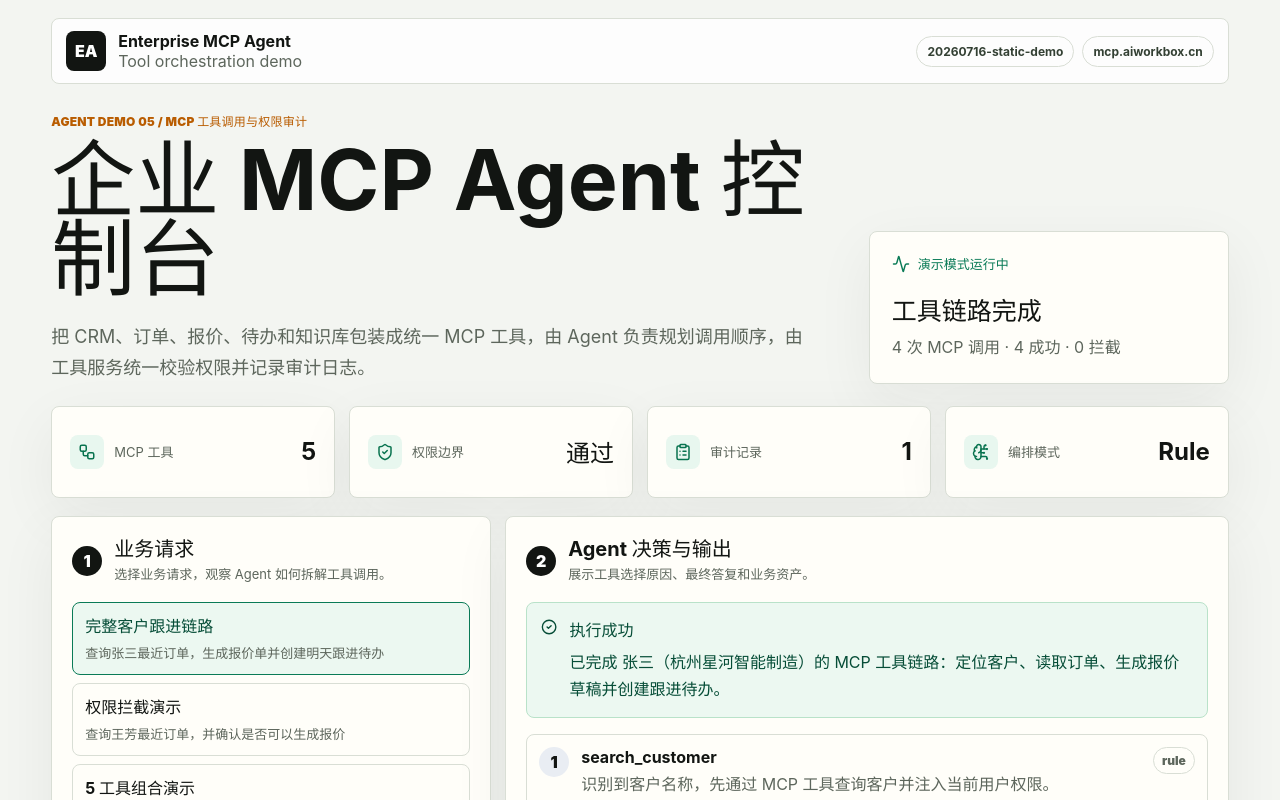
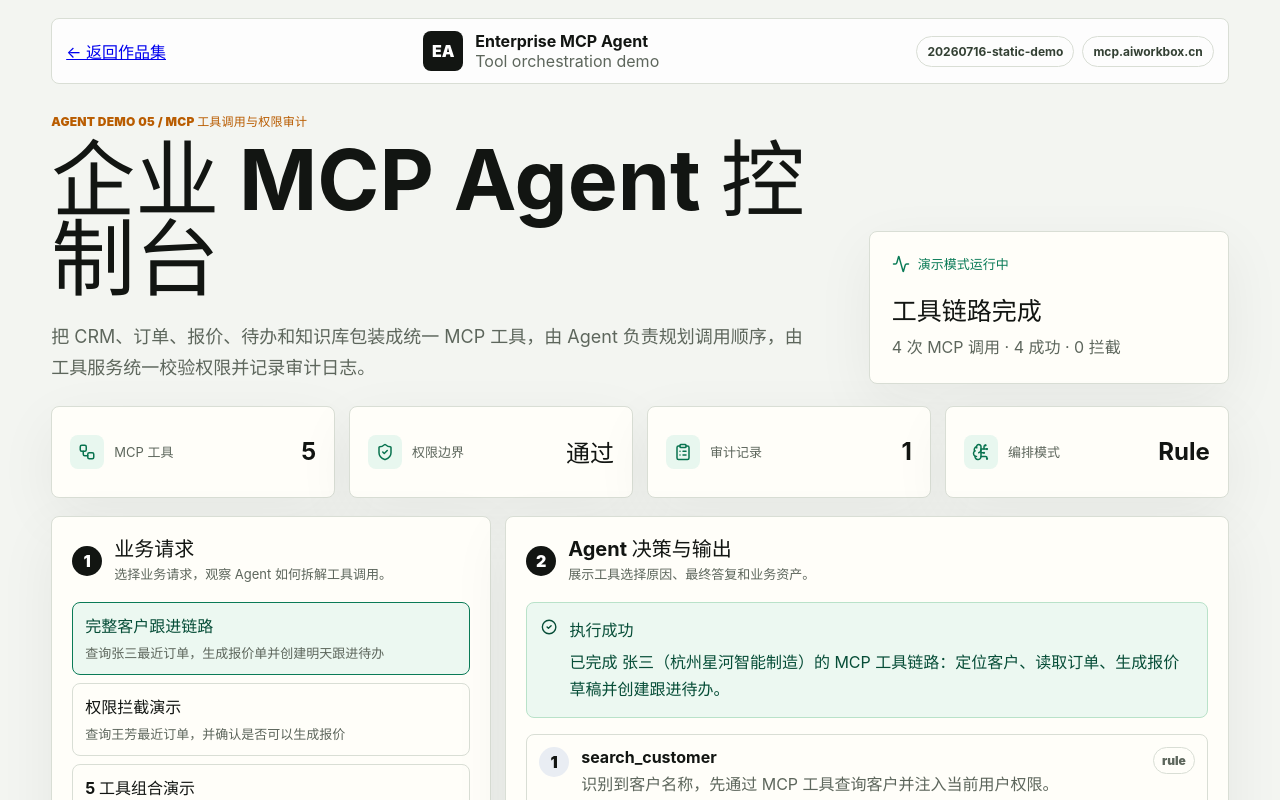
Before and after one commit to yan073747/enterprise-mcp-agent, a React (Vite) app in the folder apps/web/: page / in a window 1280 px wide. Shown: the top 800 px of the page. Built offline with nearby package versions, Linux system fonts and the light colour scheme.

Commit message:
Refine demo command center layout

```diff
--- a/apps/web/src/main.tsx
+++ b/apps/web/src/main.tsx
@@ -341,6 +341,7 @@ function App() {
   return (
     <main className="app-shell">
       <header className="topbar">
+        <a className="back-link" href="https://www.aiworkbox.cn/demos/mcp-agent">← 返回作品集</a>
         <div className="brand">
           <div className="brand-mark">EA</div>
           <div>
```
